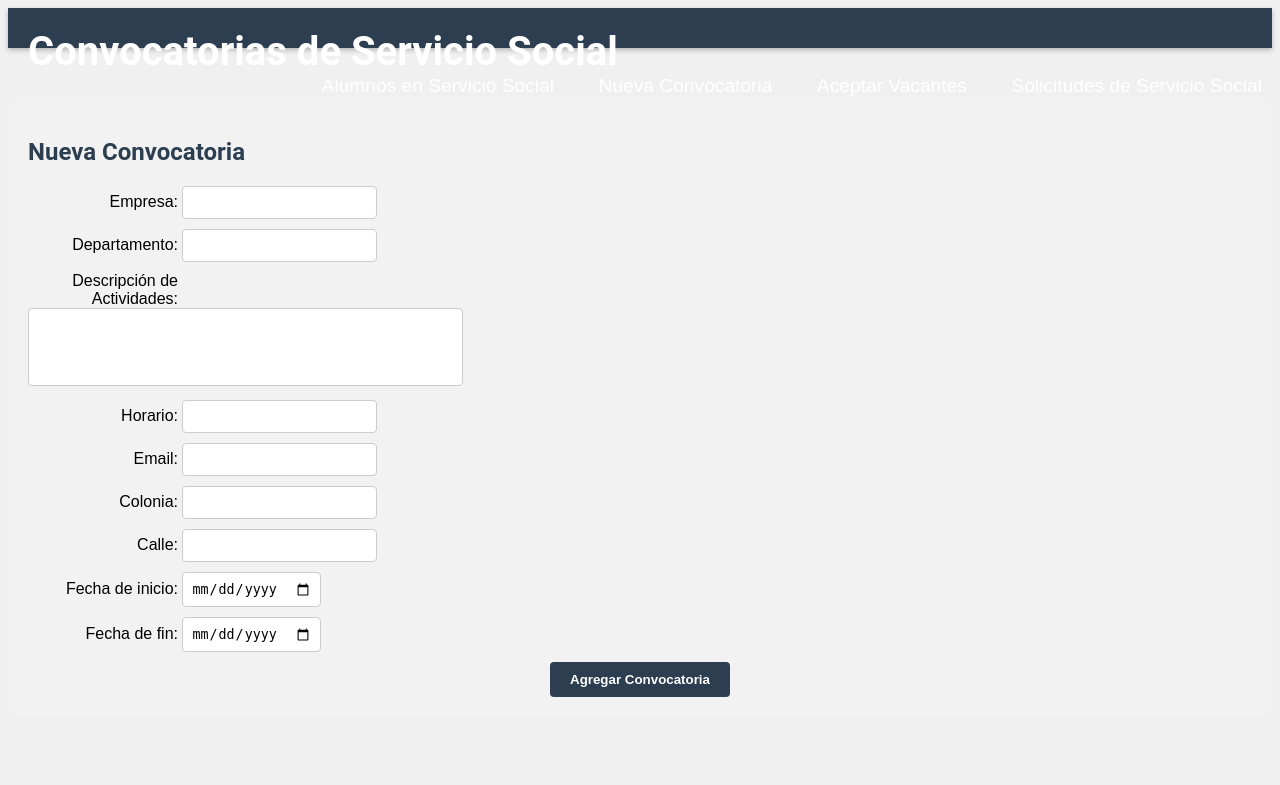
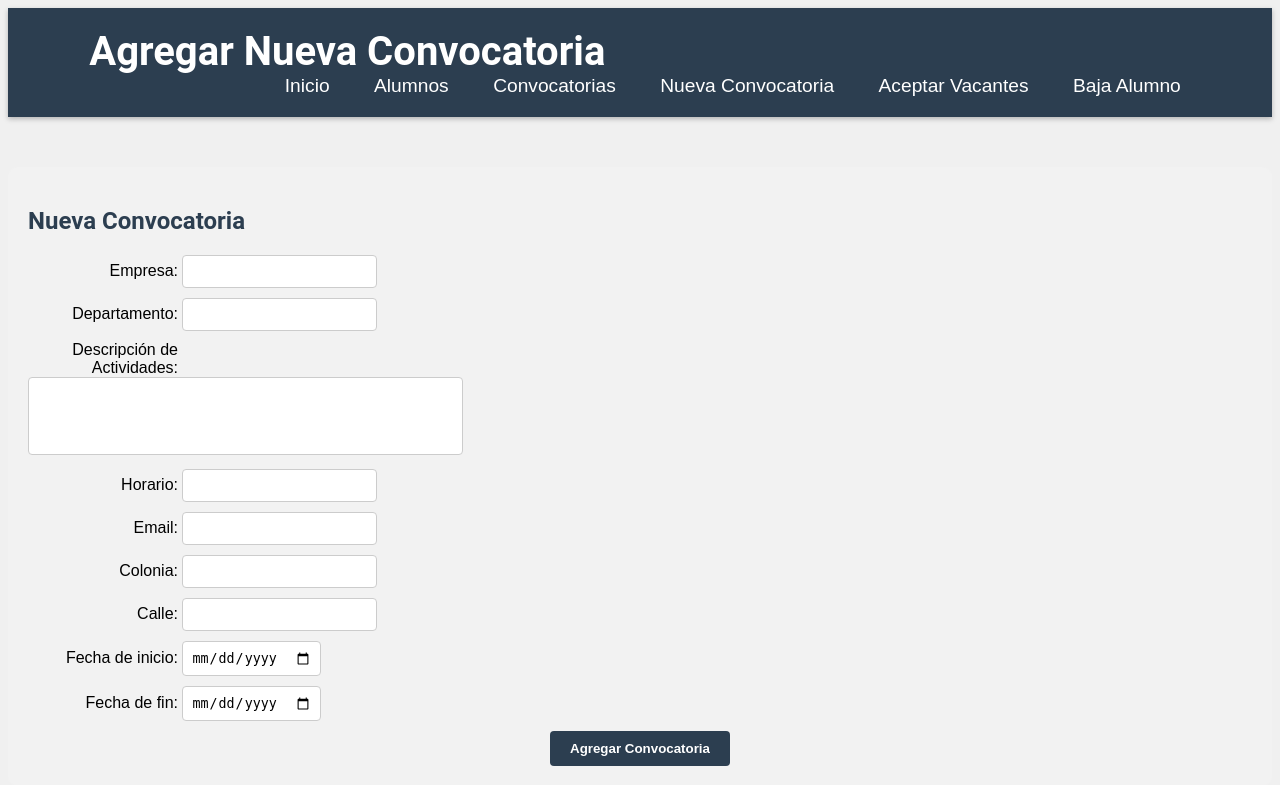
Before and after one commit to AngelDavidLA03/ProyectoFinal, a PHP site: page /convocatoria.php in a window 1280 px wide. Shown: the top 785 px of the page. Run offline with PHP 8.4, Linux system fonts and the light colour scheme.

Commit message:
actualizar nuevas convocatorias

```diff
--- a/Alumnosenservicio.php
+++ b/Alumnosenservicio.php
@@ -4,6 +4,8 @@
 	<title>Alumnos en Servicio Social</title>
 	<link rel="stylesheet" type="text/css" href="stylealumno.css">
 </head>
+
+
 <body>
 	<header>
 		<div class="container">
@@ -20,6 +22,7 @@
 			</nav>
 		</div>
 	</header>
+
 
 	<section id="main">
 		<div class="container">
--- a/convocatoria.php
+++ b/convocatoria.php
@@ -4,19 +4,26 @@
 	<title>Nueva Convocatoria</title>
 	<link rel="stylesheet" type="text/css" href="estiloconvocatoria.css">
 </head>
+
+
 <body>
-	<header>
-		<h1>Convocatorias de Servicio Social</h1>
+
+    <header>
+		<div class="container">
+			<h1>Agregar Nueva Convocatoria</h1>
+			<nav>
+				<ul>
+					<li><a href="//index.html">Inicio</a></li>
+					<li><a href="alumnos.php">Alumnos</a></li>
+					<li><a href="convocatorias.php">Convocatorias</a></li>
+					<li><a href="nueva_convocatoria.php">Nueva Convocatoria</a></li>
+					<li><a href="aceptar_vacantes.php">Aceptar Vacantes</a></li>
+					<li><a href="aceptar_vacantes.php">Baja Alumno</a></li>
+				</ul>
+			</nav>
+		</div>
 	</header>
 
-	<nav>
-		<ul>
-			<li><a href="index.php">Alumnos en Servicio Social</a></li>
-			<li><a href="nueva_convocatoria.php">Nueva Convocatoria</a></li>
-			<li><a href="aceptar_vacantes.php">Aceptar Vacantes</a></li>
-			<li><a href="solicitud_servicio_social.php">Solicitudes de Servicio Social</a></li>
-		</ul>
-	</nav>
 
 	<section>
 		<h2>Nueva Convocatoria</h2>
```
Also changed, not shown: estiloconvocatoria.css (indentation only).
